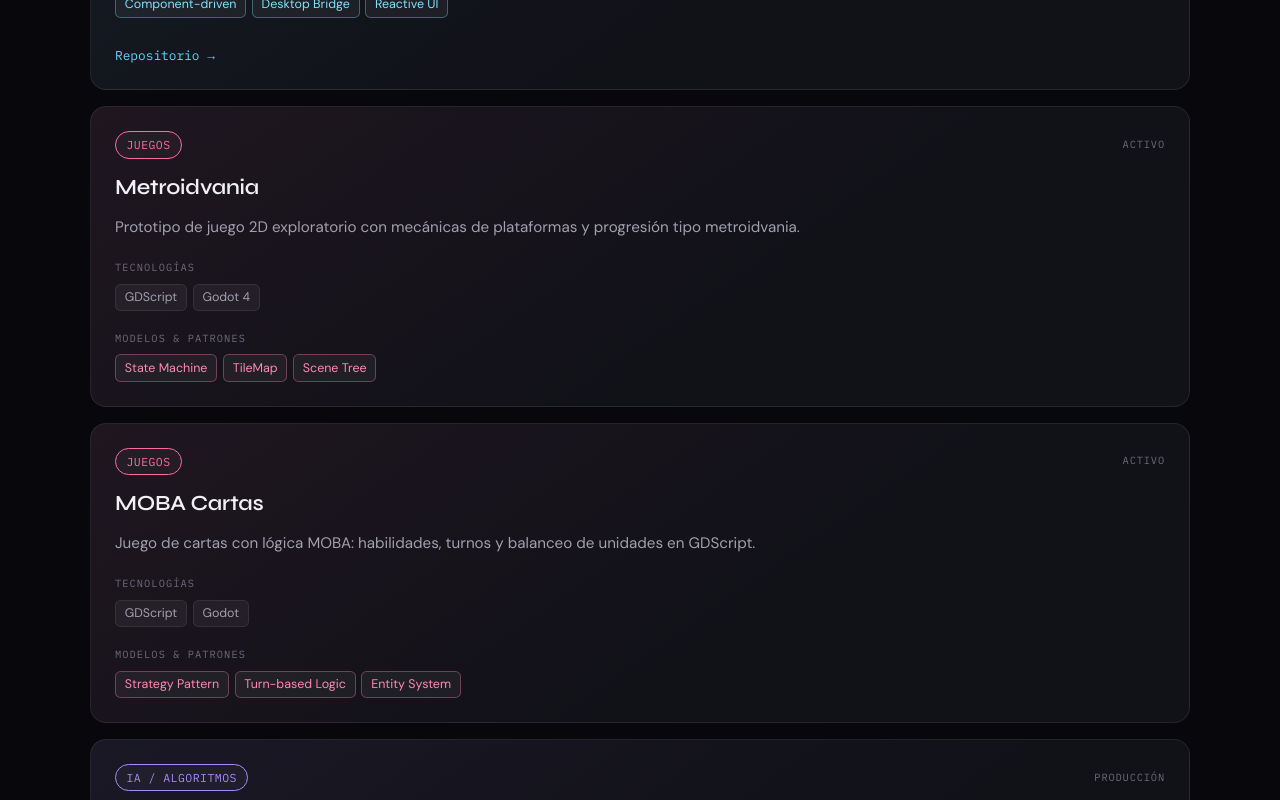
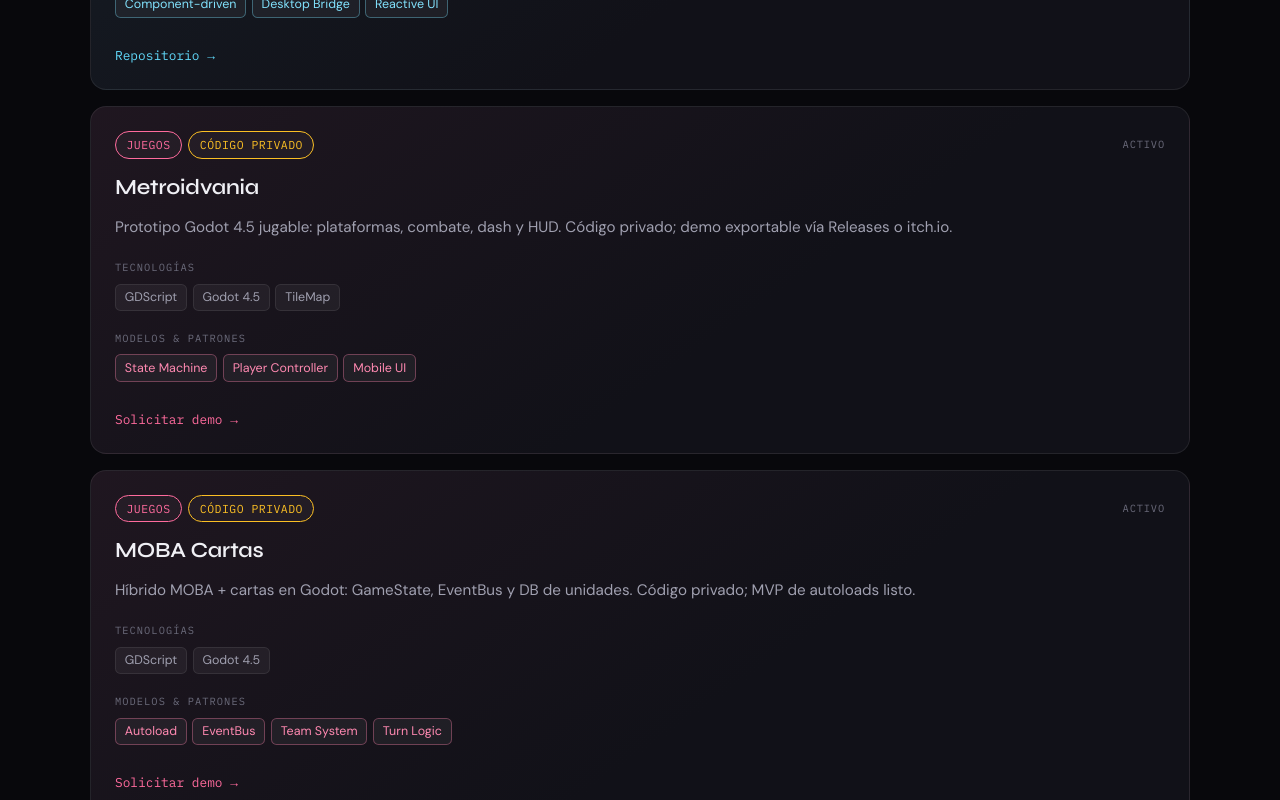
Before and after one commit to FernandoRP-nan/fernando-cv, a React (Vite) app: page / in a window 1280 px wide. Shown: the part 6280-7080 px from the top of the page. Built offline with nearby package versions, Linux system fonts and the light colour scheme.

Commit message:
Fase 4: juegos privados con badge y enlace a solicitar demo.

```diff
--- a/src/components/ui/ProjectCard.tsx
+++ b/src/components/ui/ProjectCard.tsx
@@ -31,6 +31,9 @@ export function ProjectCard({ project }: ProjectCardProps) {
               {categoryMap[cat]?.label}
             </Chip>
           ))}
+          {project.visibility === 'private' && (
+            <Chip accent="#fbbf24">Código privado</Chip>
+          )}
           <span className={styles.status}>{statusLabels[project.status]}</span>
         </div>
         <h3 className={styles.title}>{project.title}</h3>
@@ -70,7 +73,7 @@ export function ProjectCard({ project }: ProjectCardProps) {
           )}
           {project.demoUrl && (
             <a href={project.demoUrl} target="_blank" rel="noreferrer" className={styles.link}>
-              Demo →
+              {project.visibility === 'private' ? 'Solicitar demo →' : 'Demo →'}
             </a>
           )}
         </div>
--- a/src/data/projects.ts
+++ b/src/data/projects.ts
@@ -86,20 +86,25 @@ export const projects: Project[] = [
     id: 'metroidvania',
     title: 'Metroidvania',
     description:
-      'Prototipo de juego 2D exploratorio con mecánicas de plataformas y progresión tipo metroidvania.',
+      'Prototipo Godot 4.5 jugable: plataformas, combate, dash y HUD. Código privado; demo exportable vía Releases o itch.io.',
     categories: ['games'],
-    technologies: ['GDScript', 'Godot 4'],
-    patterns: ['State Machine', 'TileMap', 'Scene Tree'],
+    technologies: ['GDScript', 'Godot 4.5', 'TileMap'],
+    patterns: ['State Machine', 'Player Controller', 'Mobile UI'],
+    visibility: 'private',
+    demoUrl: 'https://fernandorp-nan.github.io/fernando-cv/#contacto',
     featured: true,
     status: 'active',
   },
   {
     id: 'moba-cartas',
     title: 'MOBA Cartas',
-    description: 'Juego de cartas con lógica MOBA: habilidades, turnos y balanceo de unidades en GDScript.',
+    description:
+      'Híbrido MOBA + cartas en Godot: GameState, EventBus y DB de unidades. Código privado; MVP de autoloads listo.',
     categories: ['games'],
-    technologies: ['GDScript', 'Godot'],
-    patterns: ['Strategy Pattern', 'Turn-based Logic', 'Entity System'],
+    technologies: ['GDScript', 'Godot 4.5'],
+    patterns: ['Autoload', 'EventBus', 'Team System', 'Turn Logic'],
+    visibility: 'private',
+    demoUrl: 'https://fernandorp-nan.github.io/fernando-cv/#contacto',
     featured: true,
     status: 'active',
   },
--- a/src/types/index.ts
+++ b/src/types/index.ts
@@ -51,6 +51,8 @@ export interface Project {
   patterns: string[];
   repoUrl?: string;
   demoUrl?: string;
+  /** Código privado: no enlazar repo; mostrar badge en CV */
+  visibility?: 'public' | 'private';
   featured: boolean;
   status: 'production' | 'active' | 'archived' | 'learning';
 }
```
